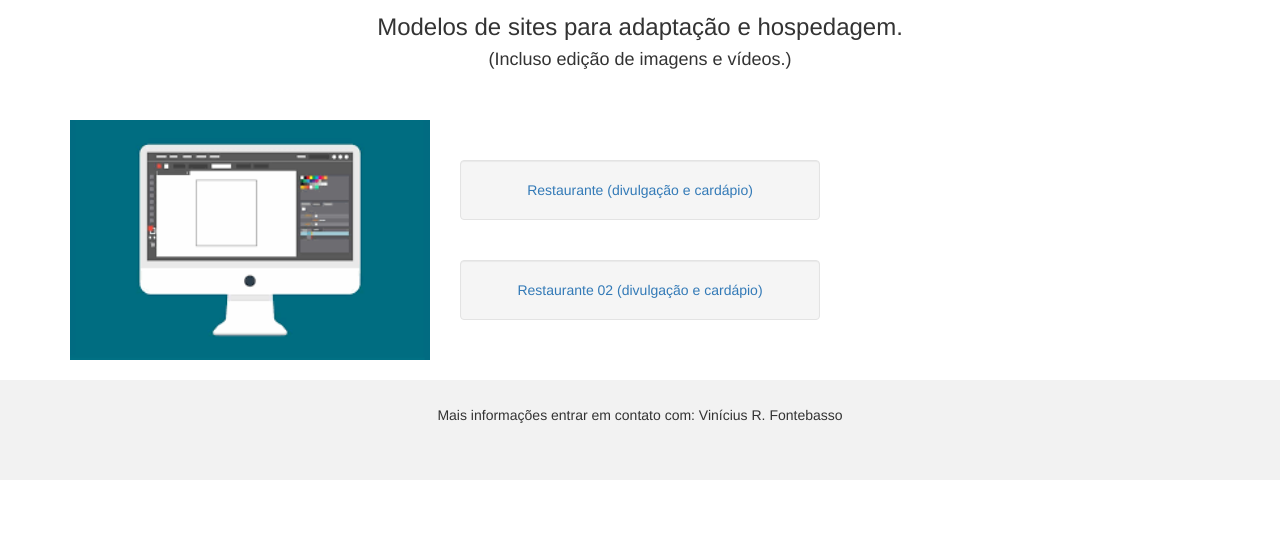
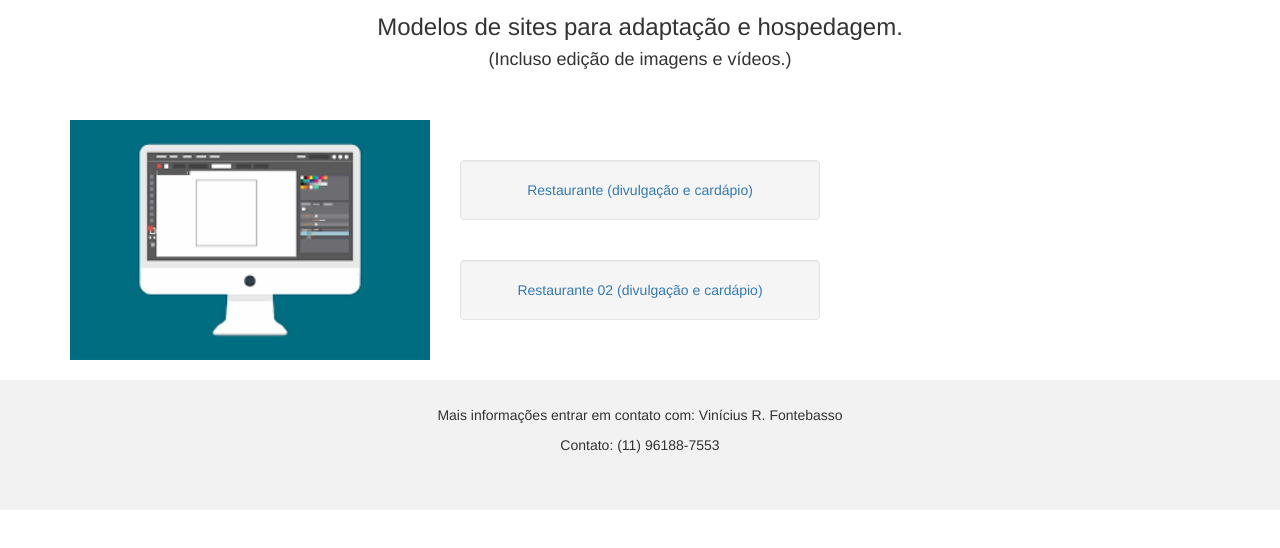
Before and after one commit to VRFontebasso/Template01, a plain HTML site: page index.html in a window 1280 px wide. Shown: the part 58-606 px from the top of the page. Drawn offline with nearby package versions, Linux system fonts and the light colour scheme.

Commit message:
Update index.html

```diff
--- a/index.html
+++ b/index.html
@@ -70,6 +70,7 @@
 
 <footer class="container-fluid text-center">
   <p>Mais informações entrar em contato com:  Vinícius R. Fontebasso </p>
+  <p> Contato: (11) 96188-7553 </p>
   <br/>
 
 </footer>
```
